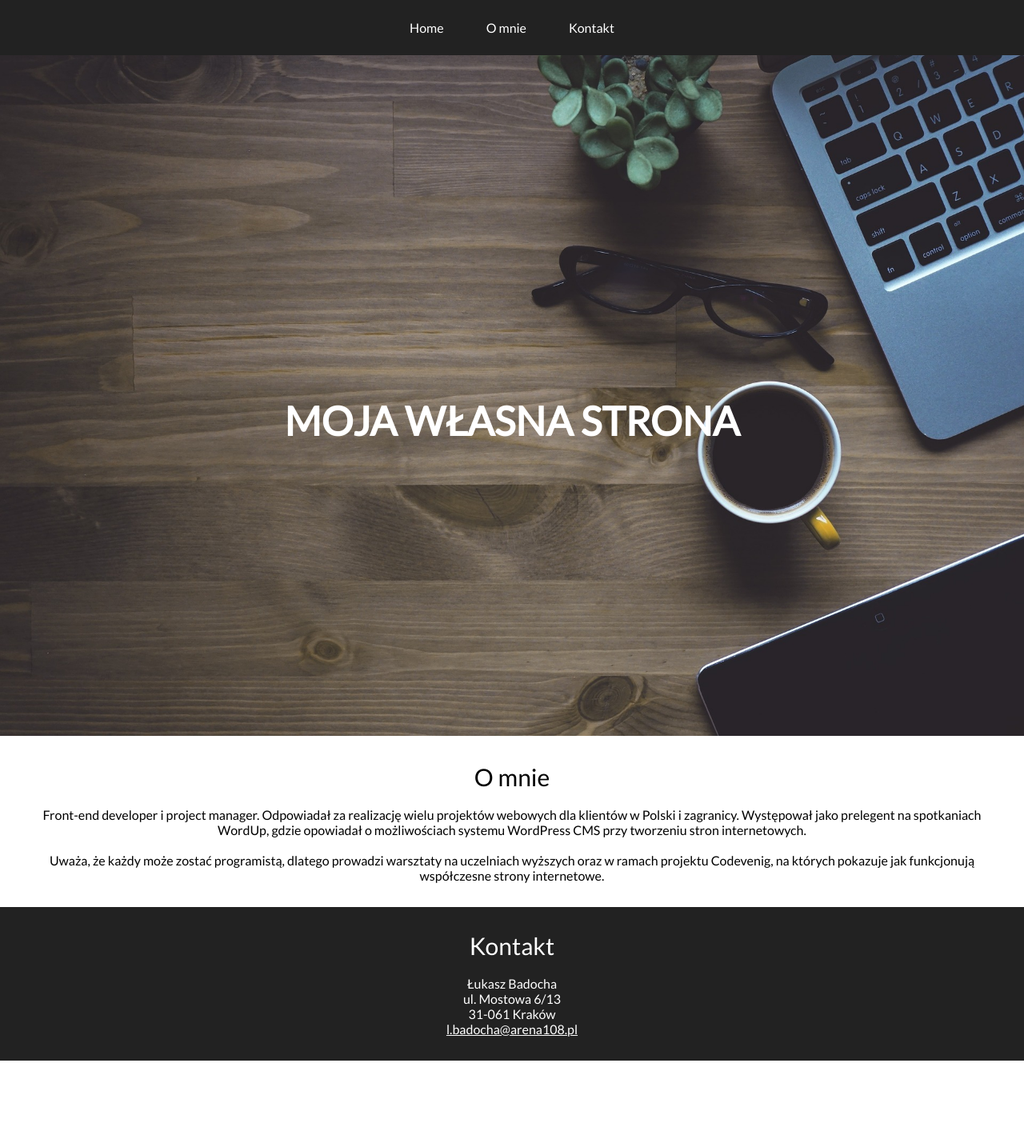
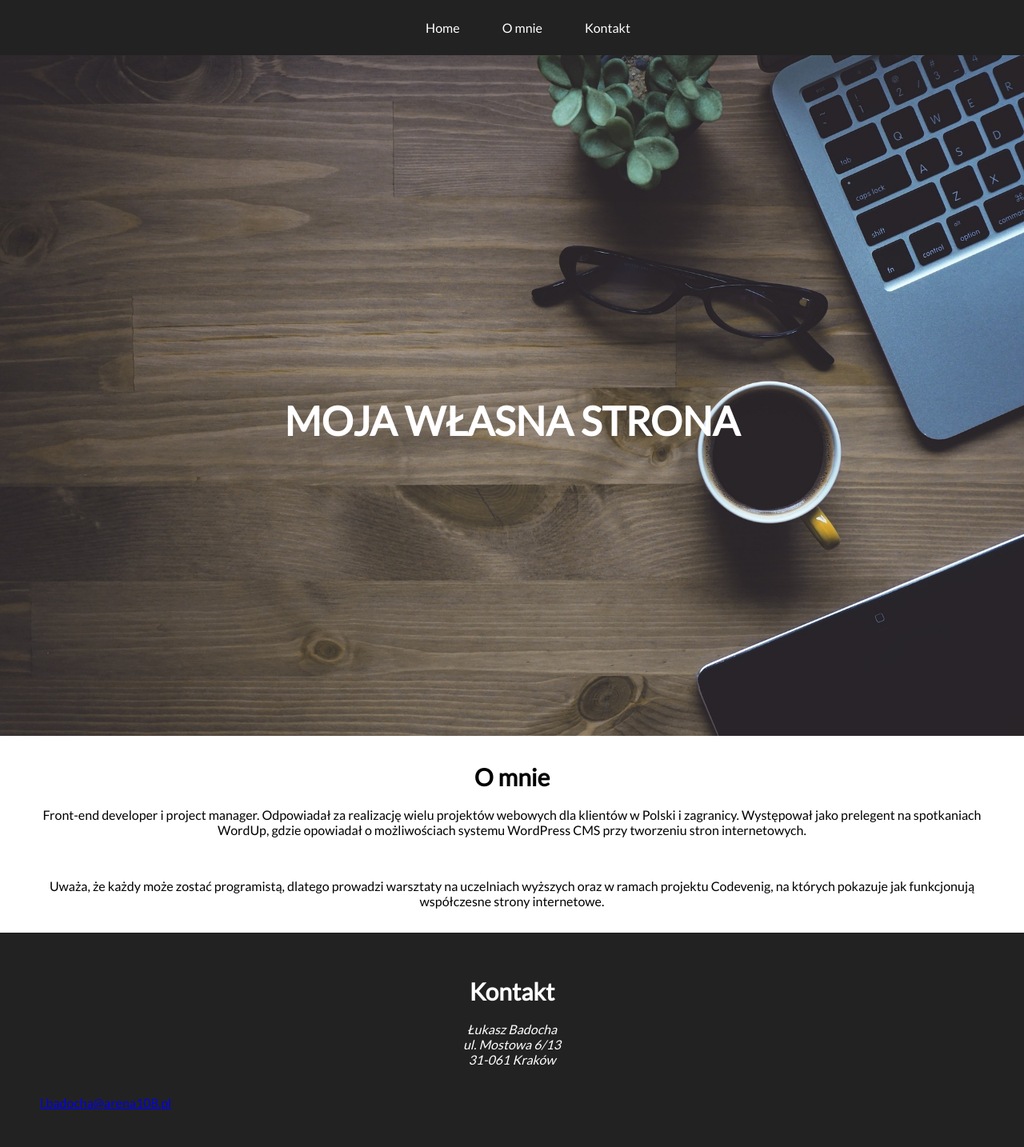
Before and after one commit to pduda22/HTML5, a plain HTML site: page projekt-do-poprawy/index.html in a window 1280 px wide. Shown: the whole page at 80% size. Before the commit the page ends 1326 px from the top, so only its background shows below. Drawn offline with Linux system fonts and the light colour scheme.

Commit message:
warsztaty formularz

```diff
--- a/projekt-do-poprawy/index.html
+++ b/projekt-do-poprawy/index.html
@@ -11,37 +11,37 @@
 <body>
 
 
-  <div id="menu">
-    <div class="menu-item"><a href="#">Home</a></div>
-    <div class="menu-item"><a href="#about">O mnie</a></div>
-    <div class="menu-item"><a href="#contact">Kontakt</a></div>
-  </div>
+    <nav id="menu">
+        <ul>
+            <li class="menu-item"><a href="#">Home</a></li>
+            <li class="menu-item"><a href="#about">O mnie</a></li>
+            <li class="menu-item"><a href="#contact">Kontakt</a></li>
+        </ul>
+    </nav>
 
 
-  <div id="header">
+    <header id="header">
         <img src="img/header-background.jpg" alt="Zdjęcie nagłówkowe">
-    <div id="main-header-text">Moja własna strona</div>
-  </div>
+        <h1 id="main-header-text">Moja własna strona</h1>
+    </header>
 
-  <div id="about">
-    <div id="about-header">O mnie</div>
-    <div class="about-content">Front-end developer i project manager. Odpowiadał za realizację wielu projektów webowych dla klientów w Polski i zagranicy. Występował jako prelegent na spotkaniach WordUp, gdzie opowiadał o możliwościach systemu WordPress CMS przy tworzeniu stron internetowych.</div>
+    <section id="about">
+        <h2 id="about-header">O mnie</h2>
+        <p class="about-content">Front-end developer i project manager. Odpowiadał za realizację wielu projektów webowych dla klientów w Polski i zagranicy. Występował jako prelegent na spotkaniach WordUp, gdzie opowiadał o możliwościach systemu WordPress CMS przy tworzeniu stron internetowych.</p>
         <br />
 
-    <div class="about-content"> Uważa, że każdy może zostać programistą, dlatego prowadzi warsztaty na uczelniach wyższych oraz w ramach projektu Codevenig, na których pokazuje jak funkcjonują współczesne strony internetowe.</div>
+        <p class="about-content"> Uważa, że każdy może zostać programistą, dlatego prowadzi warsztaty na uczelniach wyższych oraz w ramach projektu Codevenig, na których pokazuje jak funkcjonują współczesne strony internetowe.</p>
 
-  </div>
+    </section>
 
 
-  <div id="contact">
-    <div id="contact-header">Kontakt</div>
-    <div id="contact-content">
-      Łukasz Badocha<br />
-      ul. Mostowa 6/13<br />
-      31-061 Kraków<br />
-      <a href="mailto:l.badocha@arena108.pl">l.badocha@arena108.pl</a>
-    </div>
-  </div>
+    <footer id="contact">
+        <h2 id="contact-header">Kontakt</h2>
+        <address id="contact-content">
+                Łukasz Badocha<br /> ul. Mostowa 6/13<br /> 31-061 Kraków</address><br />
+        <p><a href="mailto:l.badocha@arena108.pl">l.badocha@arena108.pl</a>
+        </p>
+    </footer>
 
 </body>
 
```
Also changed, not shown: warsztaty/formularz-html/index.html (added, +33 -0 lines). Lines whose indentation alone changed are shown as unchanged.
